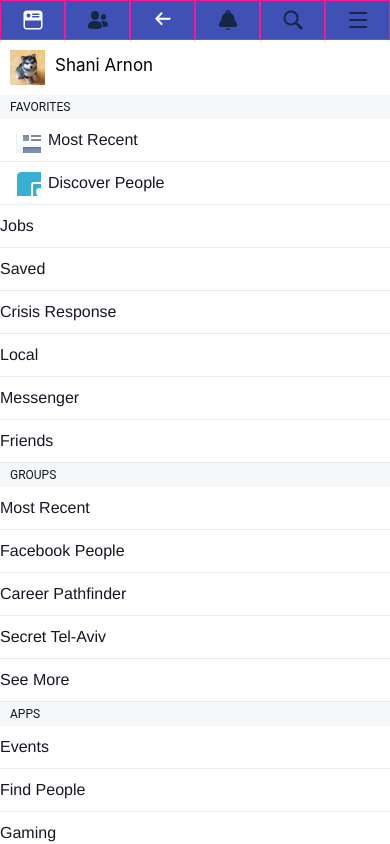
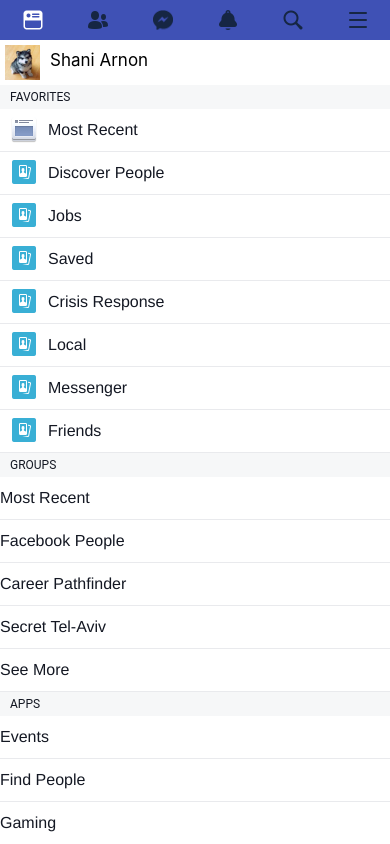
Before and after one commit to shani-arnon/My_Facebook, a React (Create React App) app: page /#/bookmark in a window 390 px wide. Shown: the top 844 px of the page. Built offline with nearby package versions, Linux system fonts and the light colour scheme.

Commit message:
Finished mobile

```diff
--- a/src/components/Links.js
+++ b/src/components/Links.js
@@ -14,8 +14,8 @@
             normalY: -358
         },
         messenger: {
-            pickedY: -282,
-            normalY: -261
+            pickedY: -226,
+            normalY: -205
         },
         notifications: {
             pickedY: -316,
@@ -31,7 +31,6 @@
         }
     }
 
-
     selectTab = (tab) => {
         this.setState({
             selected: tab
@@ -39,25 +38,16 @@
     }
 
     getPosY(tab) {
-        // console.log({ tab });
         const selected = this.state.selected;
         const current = this.state[tab];
-        // console.log({ selected });
-        // console.log({ current });
         return selected === tab ? current.pickedY : current.normalY;
     }
 
     render() {
-        // const { is_picked } = this.state.is_picked;
-        // if (is_picked) {
-        //     <NavIcon onClick={this.onClick} />
-        // }
         return (
             <Box>
                 <Item key="feed" onClick={() => this.selectTab('feed')}>
-                    <Link to="/">
-                        <NavIcon posY={() => this.getPosY('feed')} />
-                    </Link>
+                    <Link to="/"><NavIcon posY={() => this.getPosY('feed')} /></Link>
                 </Item>
                 <Item key="friends" onClick={() => this.selectTab('friends')}>
                     <Link to="/friends"><NavIcon posY={() => this.getPosY('friends')} /></Link>
@@ -74,10 +64,6 @@
                 <Item key="bookmark" onClick={() => this.selectTab('bookmark')}>
                     <Link to="/bookmark"><NavIcon posY={() => this.getPosY('bookmark')} /></Link>
                 </Item>
-                {/* <Item key="timeline" onClick={() => this.selectTab('timeline')}>
-                    <Link to="/timeline"><NavIcon posY={() => this.getPosY('timeline')} /></Link>
-                </Item> */}
-                {/* <li><Link to="/not-existing-route">Wrong</Link></li> */}
             </Box>
         )
     }
@@ -91,14 +77,14 @@
 `
 const Item = styled.li`
     list-style: none;
-    /* background-color: #576b95; */
-    border: 1px solid deeppink;
     flex:1;
     display:flex;
     justify-content:center;
     align-items:center;
+    /* background-color: #576b95; */
 `
 const NavIcon = styled.div`
+    /* border: 2px solid yellowgreen  */
     background-image: url('./icons.png');
     background-repeat: no-repeat;
     background-size: 31px 1309px;
@@ -106,14 +92,13 @@
     height: 20px;
     width: 20px;
     cursor: pointer;
-     /* border: 2px solid yellowgreen  */
-
 `
 const Messenger = styled.div`
     background-image: url('./icons.png');
     background-repeat: no-repeat;
-    background-size: 31px 1342px;
+    background-size: 31px 1274px;
     background-position: 0 ${p => p.posY}px;
+
     height: 20px;
     width: 20px;
     cursor: pointer;
--- a/src/components/content/Bookmark.js
+++ b/src/components/content/Bookmark.js
@@ -47,14 +47,33 @@
                         Most Recent
                     </Item>
                     <Item>
-                        <DiscoverPeople /> Discover People
+                        <DiscoverPeople />
+                        Discover People
                     </Item>
-                    <Item>Jobs</Item>
-                    <Item>Saved</Item>
-                    <Item>Crisis Response</Item>
-                    <Item>Local</Item>
-                    <Item>Messenger</Item>
-                    <Item>Friends</Item>
+                    <Item>
+                        <Jobs />
+                        Jobs
+                    </Item>
+                    <Item>
+                        <Saved />
+                        Saved
+                    </Item>
+                    <Item>
+                        <Crisis />
+                        Crisis Response
+                    </Item>
+                    <Item>
+                        <Local />
+                        Local
+                    </Item>
+                    <Item>
+                        <Messenger />
+                        Messenger
+                    </Item>
+                    <Item>
+                        <Friends />
+                        Friends
+                    </Item>
                 </Favorites>
                 <Groups>
                     <Title>GROUPS</Title>
@@ -91,8 +110,6 @@
     }
 }
 
-
-
 export default Bookmark;
 
 const App = styled.div`
@@ -100,16 +117,14 @@
     flex: 1;
     flex-direction: column;
 `
-
 const Box = styled.div`
     display: flex;
     margin-top: 4rem;
 `
-
 const User = styled.div`
     background-color: white;
     display: flex;
-    padding: 1rem;
+    padding: .5rem;
     cursor: pointer;
 `
 const Img = styled.div`
@@ -131,14 +146,10 @@
     padding-left:1rem;
     font-size: 1.2rem;
     background-color: rgb(246, 247, 248);
-        /* background: #f6f7f8; */
-        /* border-bottom: 1px solid #e9eaed;
-        border-top: 1px solid #e9eaed;  */
     border-bottom-color: rgb(233, 234, 237);
     color: #141823;
     line-height: 2.4rem;
     text-shadow: none;
-        text-size-adjust: 100%;
     display:flex;
     align-items: center;
     font-weight:400;
@@ -151,12 +162,10 @@
     color: #141823;
     font-size: 1.6rem;
     border-bottom: 1px solid #e9eaed;
-        /* border-top: 1px solid #e9eaed;  */
     line-height: 4.2rem;
     text-overflow: ellipsis;
     font-family: Helvetica, Arial, sans-serif;
     cursor: pointer;
-        /* padding:0 1rem; */
 `
 const Groups = styled.div`
 `
@@ -170,7 +179,6 @@
     flex-direction: column;
     justify-content: center;
     padding-left: 1rem;
-    /* align-items: center; */
 `
 const Lang = styled.div`
     color:rgb(20, 24, 35);
@@ -187,24 +195,75 @@
     padding-top: 0.25rem;
 `
 const MostRecent = styled.div`
-     background: url('./most_recent.png');
+    background: url('./most_recent.png') no-repeat center;
+    background-size: 100% 100%;
     width: 3.4rem;
     height: 3.4rem;
+    margin-top: .3rem;
     margin-left: 0.7rem;
     margin-right: 0.7rem;
-     /* margin-top: 0.4rem; */
-    border-image-repeat: stretch;
-    /* object-fit: fill; */
-    /* border-image-slice: 100%; */
-    display: flex;
     line-height: 1.8rem;
-    /* list-style-image: none; */
-    /* list-style-position: outside; */
 `
 const DiscoverPeople = styled.div`
-    background: url('./discover_people.png');
+    background: url('./discover_people.png') no-repeat center;
+    background-size: 100% 100%;
     width: 3.4rem;
     height: 3.4rem;
+    margin-top: .3rem;
     margin-left: 0.7rem;
     margin-right: 0.7rem;
 `
+const Jobs = styled.div`
+    background: url('./discover_people.png') no-repeat center;
+    background-size: 100% 100%;
+    width: 3.4rem;
+    height: 3.4rem;
+    margin-top: .3rem;
+    margin-left: 0.7rem;
+    margin-right: 0.7rem;
+`
+const Saved = styled.div`
+    background: url('./discover_people.png') no-repeat center;
+    background-size: 100% 100%;
+    width: 3.4rem;
+    height: 3.4rem;
+    margin-top: .3rem;
+    margin-left: 0.7rem;
+    margin-right: 0.7rem;
+`
+const Crisis = styled.div`
+    background: url('./discover_people.png') no-repeat center;
+    background-size: 100% 100%;
+    width: 3.4rem;
+    height: 3.4rem;
+    margin-top: .3rem;
+    margin-left: 0.7rem;
+    margin-right: 0.7rem;
+`
+const Local = styled.div`
+    background: url('./discover_people.png') no-repeat center;
+    background-size: 100% 100%;
+    width: 3.4rem;
+    height: 3.4rem;
+    margin-top: .3rem;
+    margin-left: 0.7rem;
+    margin-right: 0.7rem;
+`
+const Messenger = styled.div`
+    background: url('./discover_people.png') no-repeat center;
+    background-size: 100% 100%;
+    width: 3.4rem;
+    height: 3.4rem;
+    margin-top: .3rem;
+    margin-left: 0.7rem;
+    margin-right: 0.7rem;
+`
+const Friends = styled.div`
+    background: url('./discover_people.png') no-repeat center;
+    background-size: 100% 100%;
+    width: 3.4rem;
+    height: 3.4rem;
+    margin-top: .3rem;
+    margin-left: 0.7rem;
+    margin-right: 0.7rem;
+`
```
Also changed, not shown: src/components/TopBar.js (+1 -6 lines). Lines whose indentation alone changed are shown as unchanged.
